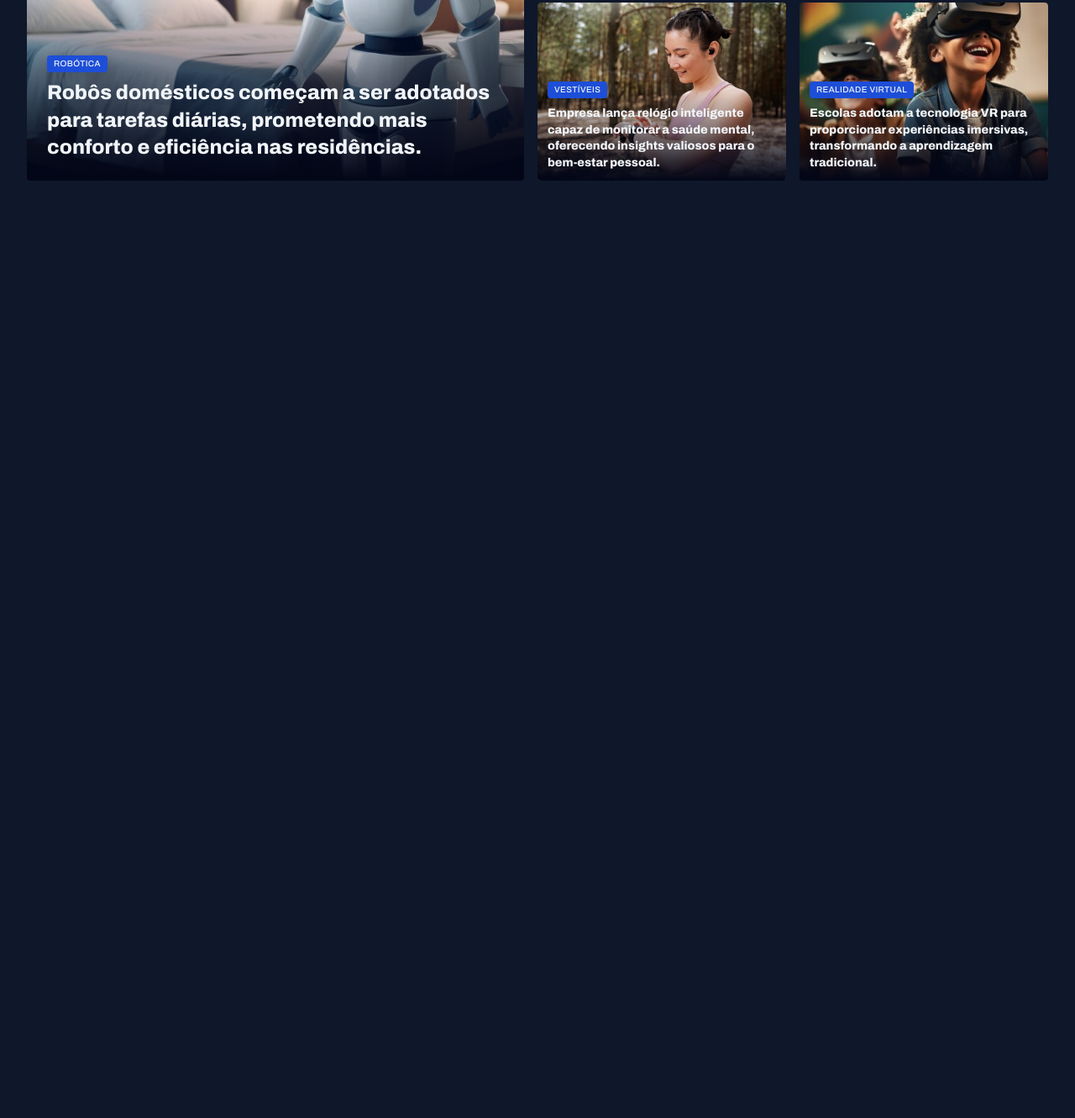
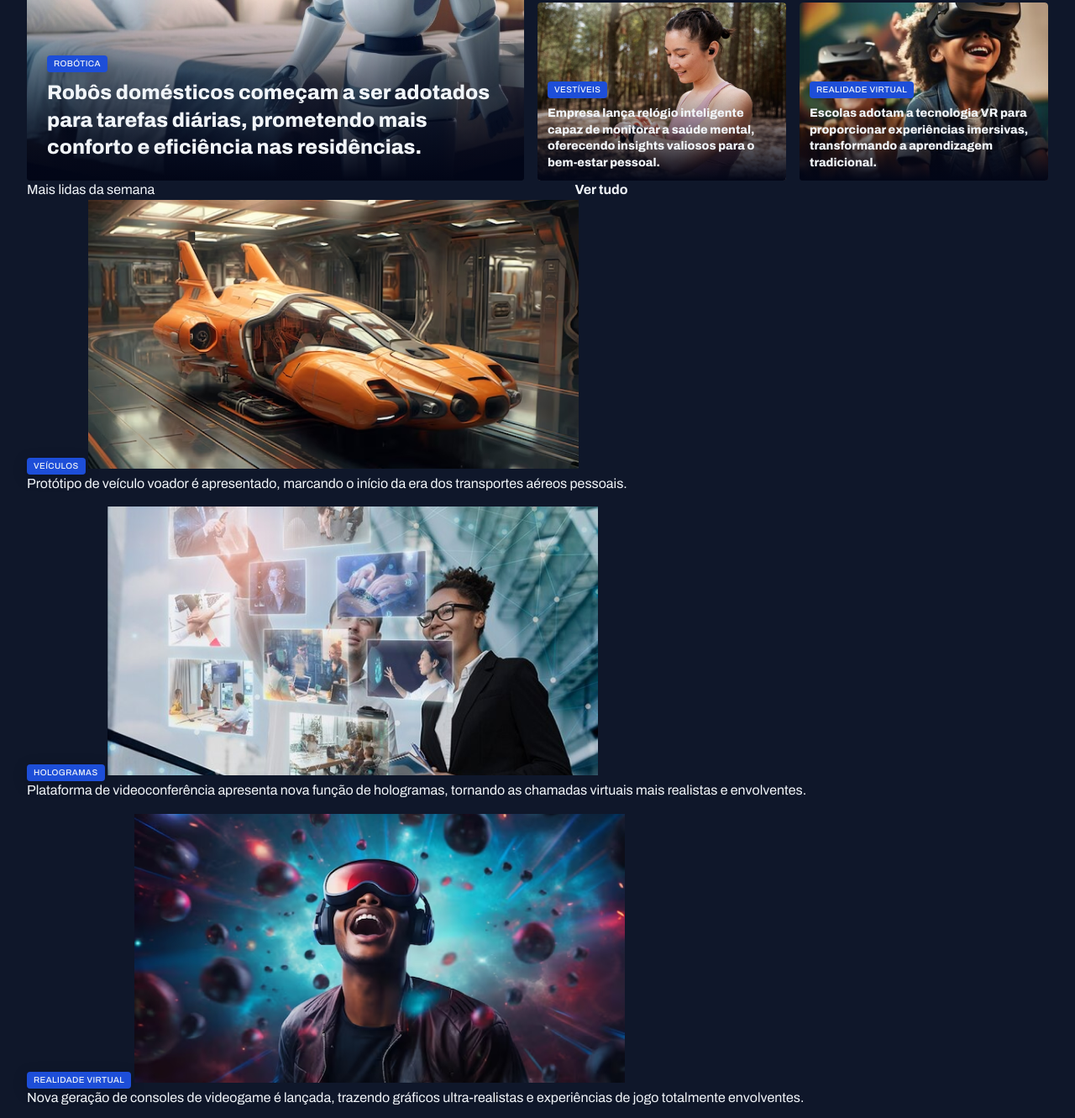
Before and after one commit to fabianateixeira/projeto-portal-de-noticias, a plain HTML site: page index.html in a window 1280 px wide. Shown: the part 389-1720 px from the top of the page at 84% size. Before the commit the page ends 800 px from the top, so only its background shows below. Drawn offline with Linux system fonts and the light colour scheme.

Commit message:
Estruturando a seção mais lidas da semana

```diff
--- a/index.html
+++ b/index.html
@@ -90,6 +90,44 @@
 
     </section>
 
+
+    <section id="weekly">
+      <header class="grid grid-flow-col">
+        <h3>Mais lidas da semana</h3>
+        <a href="#" class="grid grid-flow-col">
+          <strong>Ver tudo</strong>
+          <span></span>
+        </a>
+      </header>
+
+      <div class="grid gap-16">
+        <figure>
+          <span class="content-tag">VEÍCULOS</span>
+          <img src="assets/images/Image 06.png" alt="imagem de um carro voador laranja">
+          <p>Protótipo de veículo voador é apresentado, marcando o início da era dos transportes aéreos pessoais.</p>
+        </figure>
+
+        <figure>
+          <span class="content-tag">HOLOGRAMAS</span>
+          <img src="assets/images/Image 07.png" alt="imagem de um carro voador laranja">
+          <p>Plataforma de videoconferência apresenta nova função de hologramas, tornando as chamadas virtuais mais realistas e envolventes.</p>
+        </figure>
+
+        <figure>
+          <span class="content-tag">REALIDADE VIRTUAL</span>
+          <img src="assets/images/Image 08.png" alt="imagem de um carro voador laranja">
+          <p>Nova geração de consoles de videogame é lançada, trazendo gráficos ultra-realistas e experiências de jogo totalmente envolventes.</p>
+        </figure>
+
+        <figure>
+          <span class="content-tag">INTERNET</span>
+          <img src="assets/images/Image 09.png" alt="imagem de um carro voador laranja">
+          <p>Projeto busca oferecer internet de alta velocidade em áreas remotas através de satélites.</p>
+        </figure>
+      </div>
+
+    </section>
+
   </main>
 
 </body>
```
